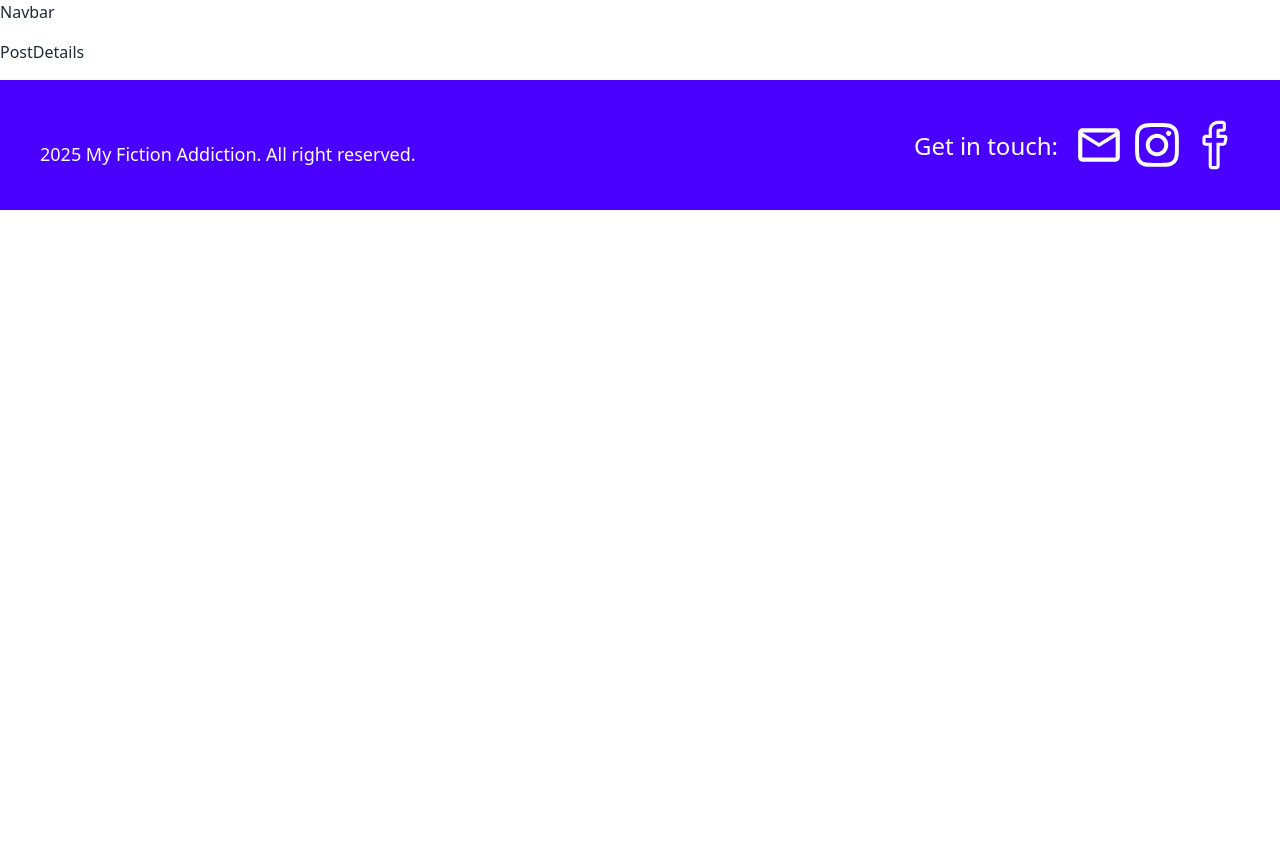
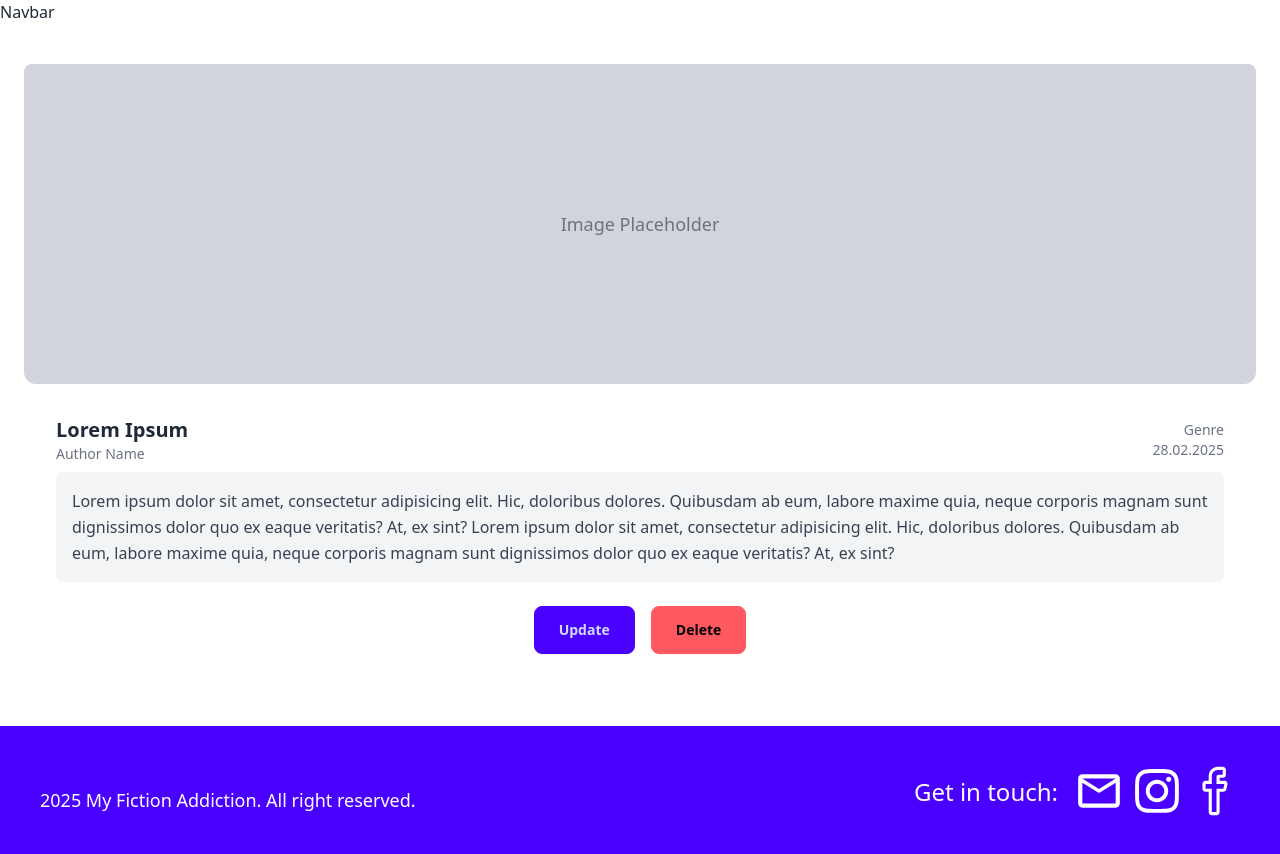
Before and after one commit to MaksimShupta/FullstackBlog_frontend, a React (Vite) app: page /post in a window 1280 px wide. Before the commit the page ends 800 px from the top, so only its background shows below. Built offline with nearby package versions, Linux system fonts and the light colour scheme.

Commit message:
added postdetailpage placeholder

```diff
--- /dev/null
+++ b/src/components/ui/Button.jsx
@@ -0,0 +1,15 @@
+const Button = ({ text, onClick, type = "button", className = "" }) => {
+    return (
+        <>
+            <button
+                type={type}
+                onClick={onClick}
+                className={`btn ${className}`}
+            >
+                {text}
+            </button>
+        </>
+    );
+};
+
+export default Button;
--- a/src/pages/HomePage.jsx
+++ b/src/pages/HomePage.jsx
@@ -1,12 +1,9 @@
-import Navbar from "../components/Navbar";
-import Footer from "../components/Footer";
 import Cards from "../components/Cards";
 import { useState } from "react";
 
 const HomePage = () => {
     return (
         <div className="flex flex-col bg-gray-900 text-white min-h-screen">
-      <Navbar />
             <main className="flex-grow container mx-auto p-4">
                 <Cards />
             </main>
--- a/src/pages/PostDetailsPage.jsx
+++ b/src/pages/PostDetailsPage.jsx
@@ -1,5 +1,55 @@
+import Button from "../components/ui/Button";
+
 const PostDetailsPage = () => {
-  return <div>PostDetails</div>;
+    return (
+        <div className="w-auto mx-auto p-6">
+            <div className="card rounded-lg">
+                <figure className="h-80 bg-gray-300 flex items-center justify-center rounded-b-xl">
+                    <span className="text-gray-500 text-lg">
+                        Image Placeholder
+                    </span>
+                </figure>
+
+                <div className="card-body">
+                    <div className="flex justify-between items-center">
+                        <div>
+                            <h2 className="card-title text-xl font-semibold">
+                                Lorem Ipsum
+                            </h2>
+                            <p className="text-gray-500 text-sm">Author Name</p>
+                        </div>
+                        <div className="text-right">
+                            <p className="text-gray-500 text-sm">Genre</p>
+                            <p className="text-gray-500 text-sm">28.02.2025</p>
+                        </div>
+                    </div>
+
+                    <p className="text-gray-700 bg-gray-100 p-4 rounded-lg leading-relaxed">
+                        Lorem ipsum dolor sit amet, consectetur adipisicing
+                        elit. Hic, doloribus dolores. Quibusdam ab eum, labore
+                        maxime quia, neque corporis magnam sunt dignissimos
+                        dolor quo ex eaque veritatis? At, ex sint? Lorem ipsum
+                        dolor sit amet, consectetur adipisicing elit. Hic,
+                        doloribus dolores. Quibusdam ab eum, labore maxime quia,
+                        neque corporis magnam sunt dignissimos dolor quo ex
+                        eaque veritatis? At, ex sint?
+                    </p>
+                    <div className="card-actions justify-center mt-4 space-x-2">
+                        <Button
+                            type="submit"
+                            text="Update"
+                            className="btn-primary px-6"
+                        />
+                        <Button
+                            type="submit"
+                            text="Delete"
+                            className="btn-error px-6"
+                        />
+                    </div>
+                </div>
+            </div>
+        </div>
+    );
 };
 
 export default PostDetailsPage;
```
Lines whose indentation alone changed are shown as unchanged.
